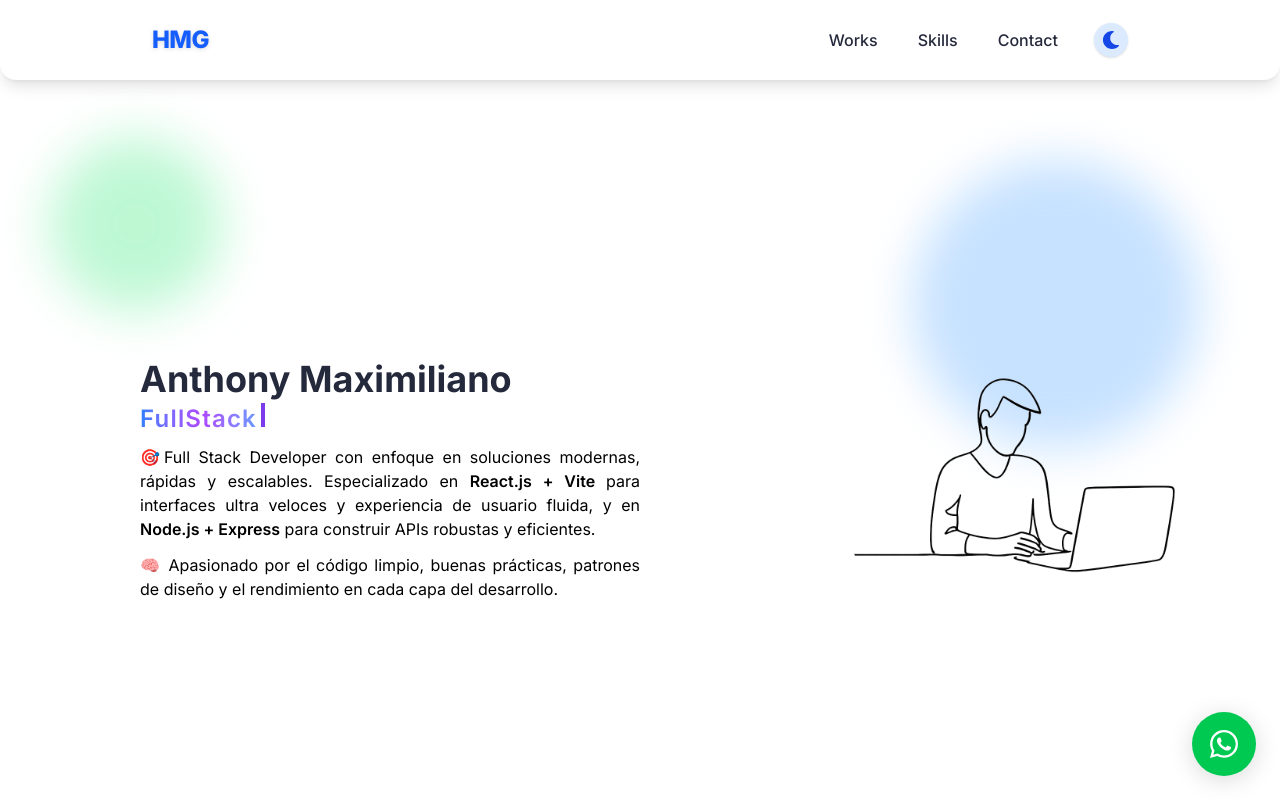
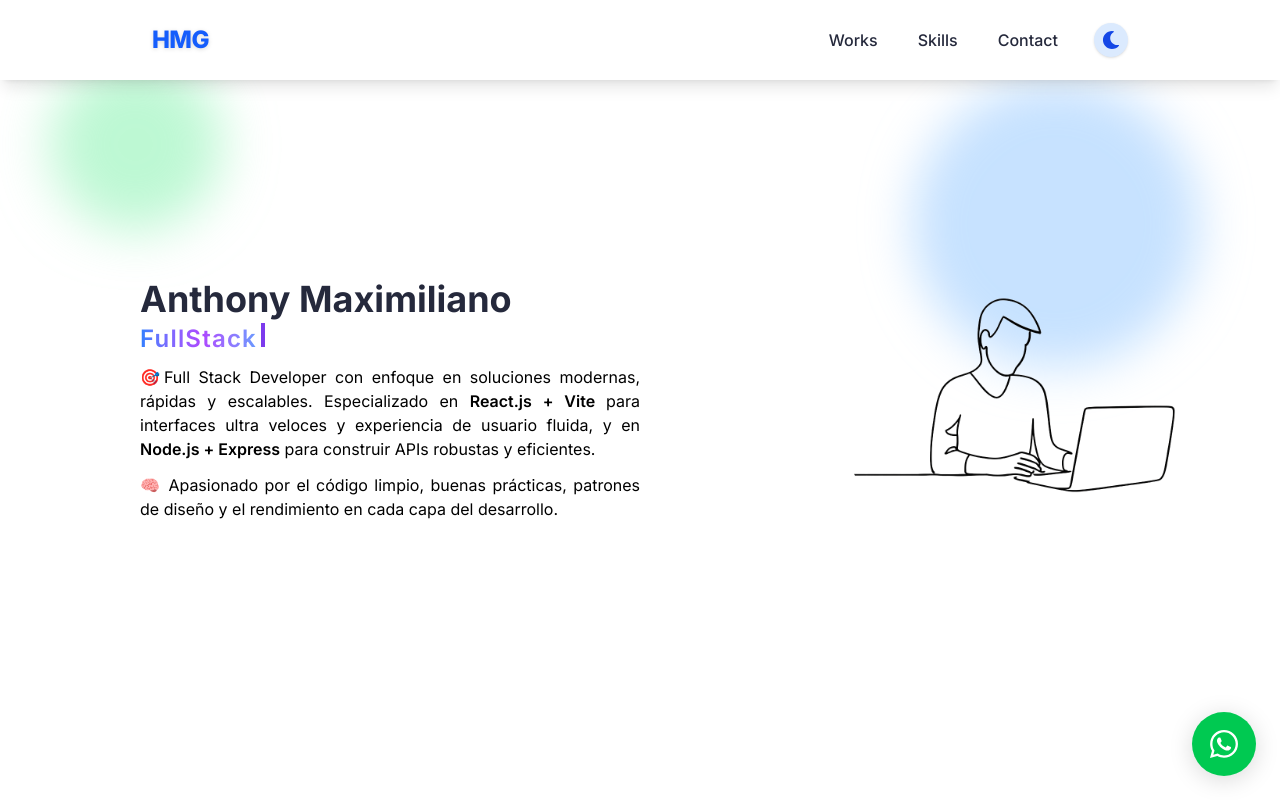
Before and after one commit to MaxiHerrera97/NewPortfolio, a React (Vite) app: page / in a window 1280 px wide. Shown: the top 800 px of the page. Built offline with nearby package versions, Linux system fonts and the light colour scheme.

Commit message:
FirstCommit

```diff
--- a/src/components/Navbar.jsx
+++ b/src/components/Navbar.jsx
@@ -29,7 +29,7 @@ const Navbar = () => {
 
   return (
     <>
-      <header className="sticky top-0 z-50 bg-white/70 dark:bg-gray-900/70 backdrop-blur-md shadow-lg rounded-b-2xl transition-colors duration-300">
+      <header className="fixed top-0 left-0 right-0 z-50 bg-white/80 dark:bg-gray-900/80 backdrop-blur-md shadow-lg transition-all duration-300">
         <section className="max-w-5xl px-4 md:px-6 mx-auto flex items-center h-16 md:h-20">
           <h1 className="text-xl md:text-2xl font-extrabold text-blue-600 tracking-tight drop-shadow-sm select-none">HMG</h1>
           <div className="flex-1"></div>
```
